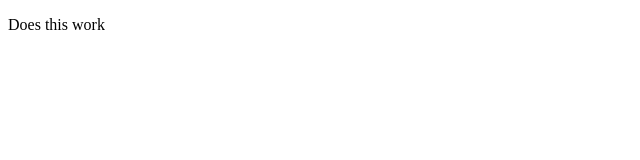
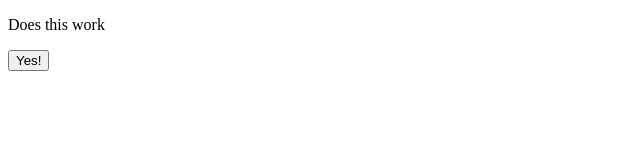
Before and after one commit to Its-JustSbu/Git_Tutorial, a plain HTML site: page index.html in a window 1280 px wide. Shown: the whole page, without its empty margins (0-640 px from the left). Drawn offline with Linux system fonts and the light colour scheme.

Commit message:
Update index

```diff
--- a/index.html
+++ b/index.html
@@ -8,5 +8,6 @@
 </head>
 <body>
     <p>Does this work</p>
+    <button>Yes!</button>
 </body>
 </html>
```
